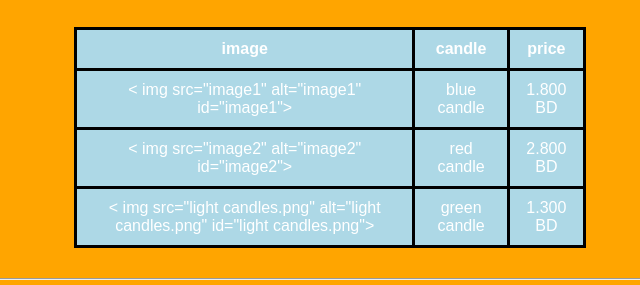
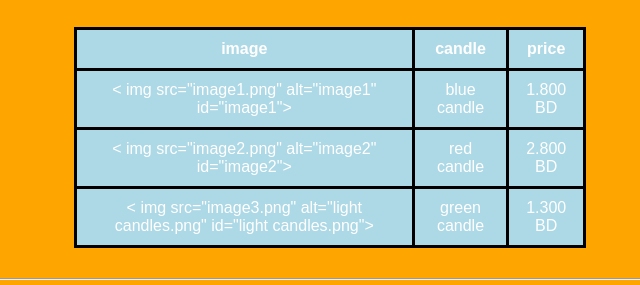
Before and after one commit to alaamohd7/alaa, a plain HTML site: page index.html in a window 1280 px wide. Shown: the part 1034-1319 px from the top of the page, 310-950 px from the left. Drawn offline with Linux system fonts and the light colour scheme.

Commit message:
Update index.html

```diff
--- a/index.html
+++ b/index.html
@@ -26,17 +26,17 @@
             <th> price </th>
           </tr>
           <tr>
-            <td>< img src="image1" alt="image1" id="image1">
+            <td>< img src="image1.png" alt="image1" id="image1">
             <td> blue candle </td>
             <td> 1.800 BD </td>
           </tr>
             <tr>
-            <td>< img src="image2" alt="image2" id="image2">
+            <td>< img src="image2.png" alt="image2" id="image2">
             <td> red candle </td>
             <td> 2.800 BD </td>
               </tr
               <tr>
-            <td>< img src="light candles.png" alt="light candles.png" id="light candles.png">
+            <td>< img src="image3.png" alt="light candles.png" id="light candles.png">
             <td> green candle </td>
             <td> 1.300 BD </td>
         </table> </section> <hr>
```
